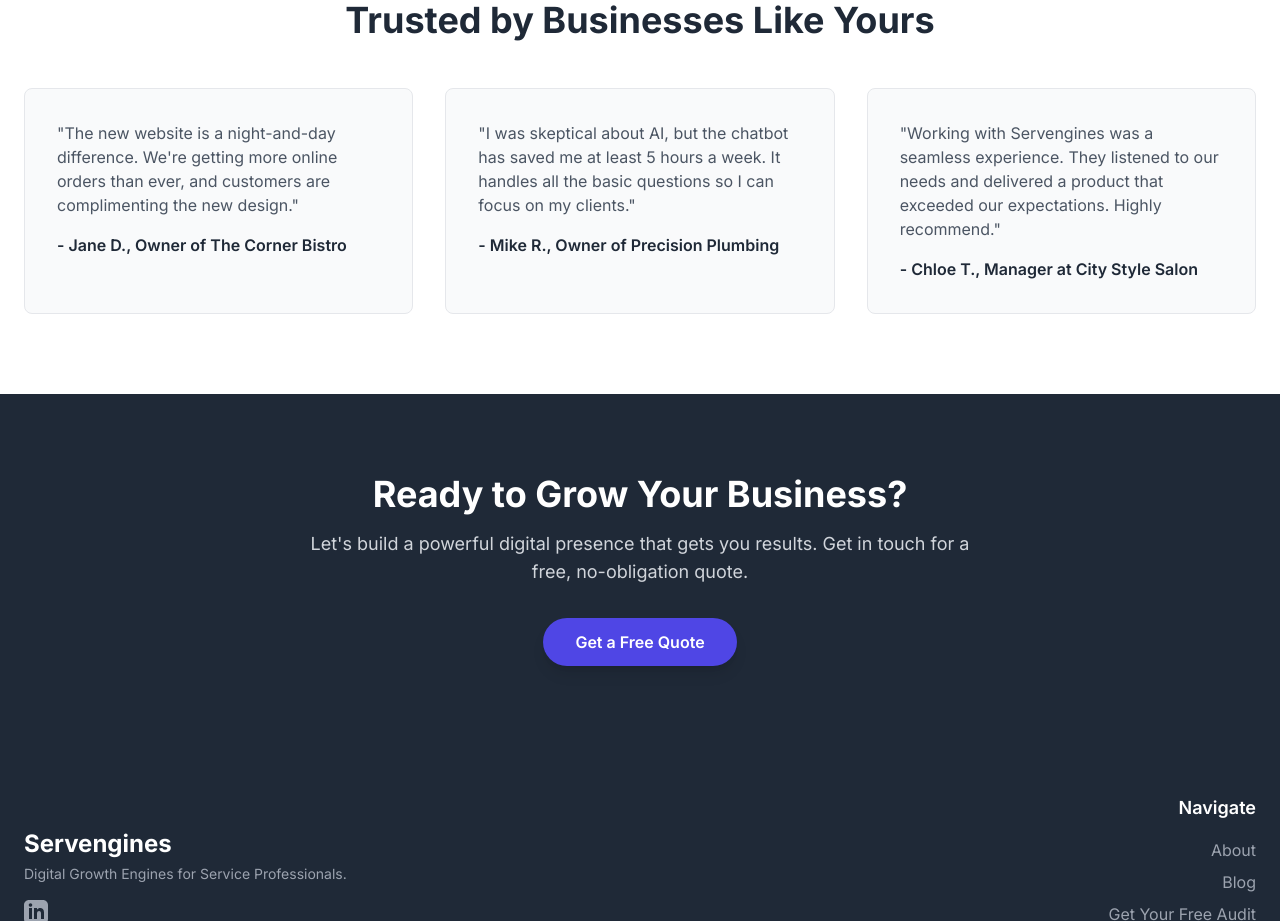
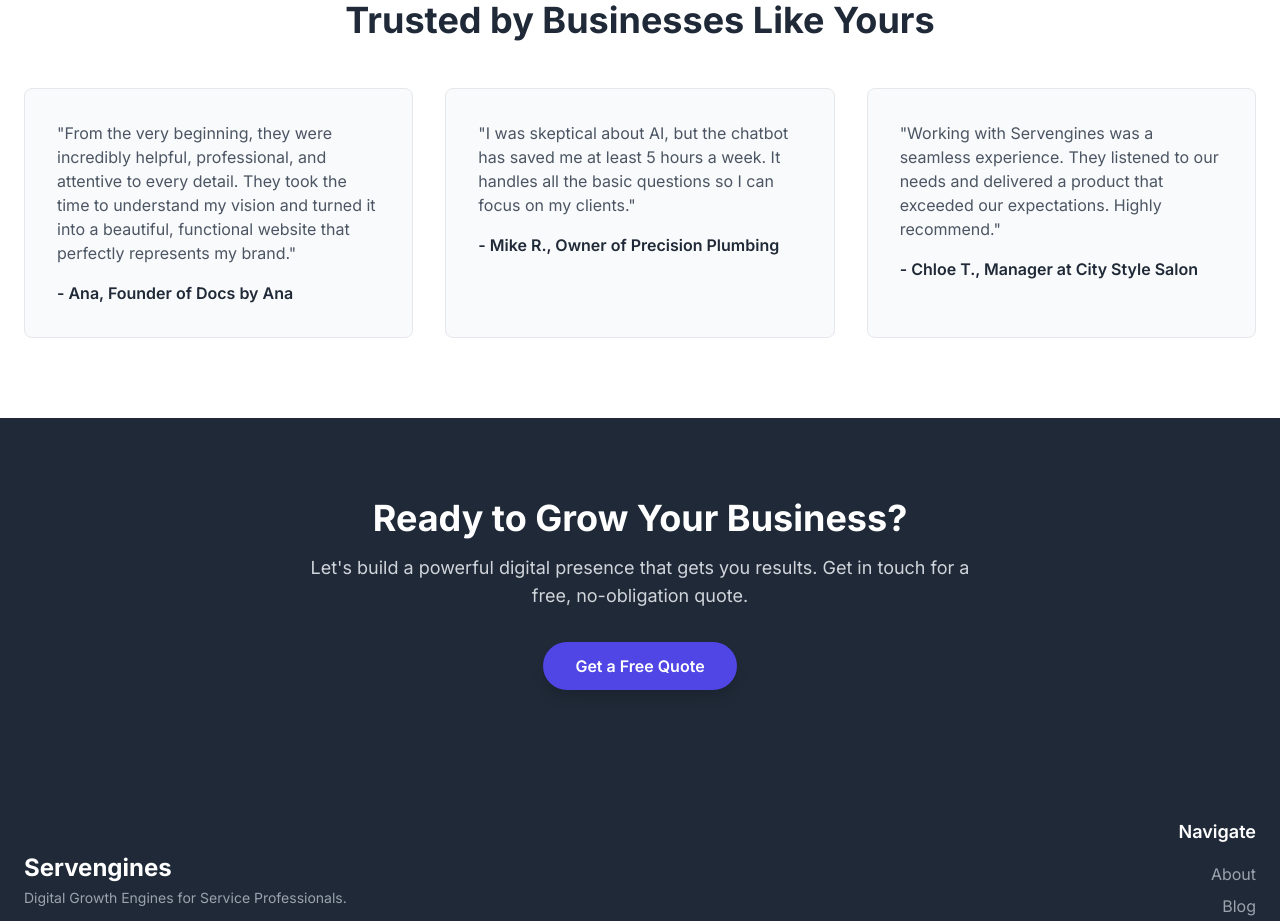
Before and after one commit to CyberSanderson/servengines, a Next.js app: page / in a window 1280 px wide. Shown: the part 5540-6461 px from the top of the page. Built offline with nearby package versions, Linux system fonts and the light colour scheme.

Commit message:
added testimonial

```diff
--- a/src/components/Testimonials.tsx
+++ b/src/components/Testimonials.tsx
@@ -23,11 +23,9 @@ const Testimonials = () => {
         <div className="mt-12 grid grid-cols-1 md:grid-cols-3 gap-8">
           <div className="p-8 bg-gray-50 rounded-lg border text-left">
             <p className="text-gray-600">
-              {`"The new website is a night-and-day difference. We're getting more online orders than ever, and customers are complimenting the new design."`}
+              &quot;From the very beginning, they were incredibly helpful, professional, and attentive to every detail. They took the time to understand my vision and turned it into a beautiful, functional website that perfectly represents my brand.&quot;
             </p>
-            <p className="mt-4 font-semibold text-gray-800">
-              - Jane D., Owner of The Corner Bistro
-            </p>
+            <p className="mt-4 font-semibold text-gray-800">- Ana, Founder of Docs by Ana</p>
           </div>
           <div className="p-8 bg-gray-50 rounded-lg border text-left">
             <p className="text-gray-600">
```
